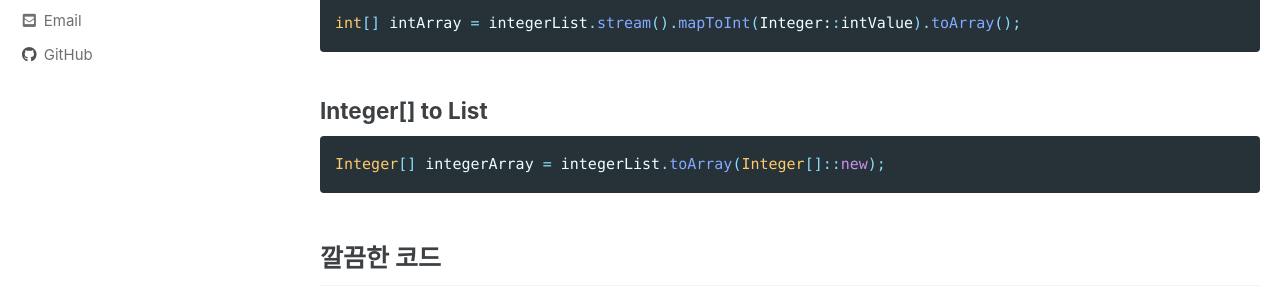
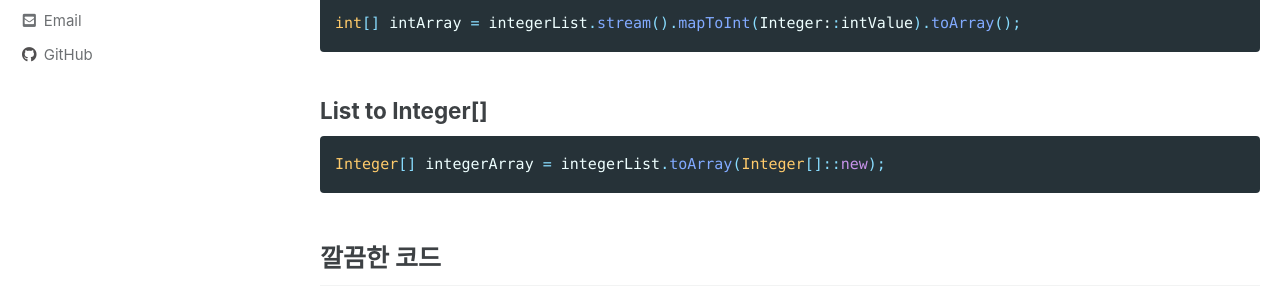
Before and after one commit to maenguin/maenguin.github.io, a Jekyll site: the page built from _posts/2020-12-01-algorithm-study.md, in a window 1280 px wide and 900 px high, scrolled down 1092 px. Shown: the part 163-454 px from the top of the window. Built offline with Jekyll 4.4.1, drawn with Linux system fonts in a browser that asks for light colours; cached includes are drawn as plain includes.

````diff
--- a/_posts/2020-12-01-algorithm-study.md
+++ b/_posts/2020-12-01-algorithm-study.md
@@ -52,7 +52,7 @@ List<Integer> integerList2 = Arrays.asList(integerArray);
 int[] intArray = integerList.stream().mapToInt(Integer::intValue).toArray();
 ```
 
-### Integer[] to List<Integer>
+### List<Integer> to Integer[]
 
 ```java
 Integer[] integerArray = integerList.toArray(Integer[]::new);
````
